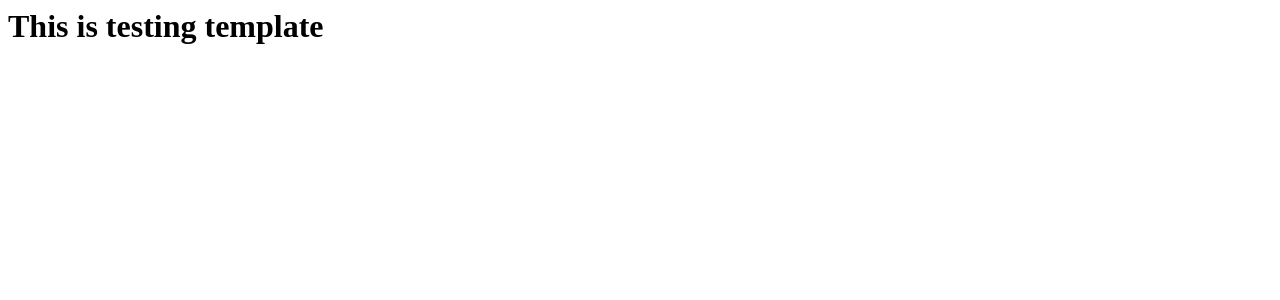
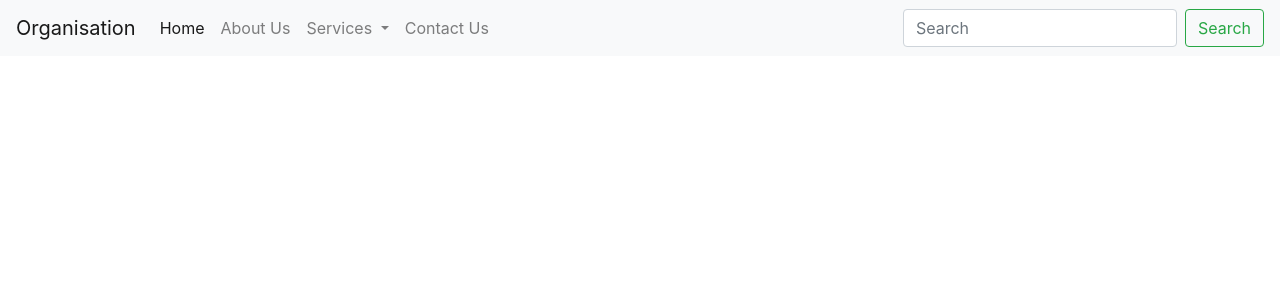
Before and after one commit to Indrajeet1995/Django_Test_Project, a Django app: page / in a window 1280 px wide. Shown: the top 300 px of the page. Run offline with Django 3.2, Linux system fonts and the light colour scheme; some libraries are stand-ins or nearby versions.

Commit message:
Added Bootstrap to template

```diff
--- a/Hello/home/views.py
+++ b/Hello/home/views.py
@@ -2,8 +2,11 @@ from django.shortcuts import render, HttpResponse
 
 # Create your views here.
 def index(request):
+    # context = {
+    #     "variable":"Variable passed successfully"
+    # }
+    # return HttpResponse("Home Page")
     return render(request, 'index.html')
-    # return HttpResponse("Home Page")
 
 def about(request):
     return HttpResponse("This is page is About Us")
--- a/Hello/static/test.txt
+++ b/Hello/static/test.txt
@@ -1 +1,2 @@
 this is a static file
+ git pull origin master --allow-unrelated-histories
--- a/Hello/templates/index.html
+++ b/Hello/templates/index.html
@@ -1,8 +1,59 @@
-<html>
-<head>
-<title>Testpage</title>
-</head>
-<body>
-<h1>This is testing template</h1>
-</body>
+<!doctype html>
+<html lang="en">
+  <head>
+    <!-- Required meta tags -->
+    <meta charset="utf-8">
+    <meta name="viewport" content="width=device-width, initial-scale=1, shrink-to-fit=no">
+
+    <!-- Bootstrap CSS -->
+    <link rel="stylesheet" href="https://stackpath.bootstrapcdn.com/bootstrap/4.5.0/css/bootstrap.min.css" integrity="sha384-9aIt2nRpC12Uk9gS9baDl411NQApFmC26EwAOH8WgZl5MYYxFfc+NcPb1dKGj7Sk" crossorigin="anonymous">
+
+    <title>Organisation Name</title>
+  </head>
+  <body>
+    <nav class="navbar navbar-expand-lg navbar-light bg-light">
+  <a class="navbar-brand" href="#">Organisation</a>
+  <button class="navbar-toggler" type="button" data-toggle="collapse" data-target="#navbarSupportedContent" aria-controls="navbarSupportedContent" aria-expanded="false" aria-label="Toggle navigation">
+    <span class="navbar-toggler-icon"></span>
+  </button>
+
+  <div class="collapse navbar-collapse" id="navbarSupportedContent">
+    <ul class="navbar-nav mr-auto">
+      <li class="nav-item active">
+        <a class="nav-link" href="#">Home <span class="sr-only">(current)</span></a>
+      </li>
+      <li class="nav-item">
+        <a class="nav-link" href="#">About Us</a>
+      </li>
+      <li class="nav-item dropdown">
+        <a class="nav-link dropdown-toggle" href="#" id="navbarDropdown" role="button" data-toggle="dropdown" aria-haspopup="true" aria-expanded="false">
+          Services
+        </a>
+        <div class="dropdown-menu" aria-labelledby="navbarDropdown">
+          <a class="dropdown-item" href="#">Service1</a>
+          <a class="dropdown-item" href="#">Service2</a>
+          <div class="dropdown-divider"></div>
+          <a class="dropdown-item" href="#">Something else here</a>
+        </div>
+      </li>
+      <li class="nav-item">
+        <a class="nav-link" href="#">Contact Us</a>
+      </li>
+      {% comment %} <li class="nav-item">
+        <a class="nav-link disabled" href="#" tabindex="-1" aria-disabled="true">Disabled</a>
+      </li> {% endcomment %}
+    </ul>
+    <form class="form-inline my-2 my-lg-0">
+      <input class="form-control mr-sm-2" type="search" placeholder="Search" aria-label="Search">
+      <button class="btn btn-outline-success my-2 my-sm-0" type="submit">Search</button>
+    </form>
+  </div>
+</nav>
+
+    <!-- Optional JavaScript -->
+    <!-- jQuery first, then Popper.js, then Bootstrap JS -->
+    <script src="https://code.jquery.com/jquery-3.5.1.slim.min.js" integrity="sha384-DfXdz2htPH0lsSSs5nCTpuj/zy4C+OGpamoFVy38MVBnE+IbbVYUew+OrCXaRkfj" crossorigin="anonymous"></script>
+    <script src="https://cdn.jsdelivr.net/npm/popper.js@1.16.0/dist/umd/popper.min.js" integrity="sha384-Q6E9RHvbIyZFJoft+2mJbHaEWldlvI9IOYy5n3zV9zzTtmI3UksdQRVvoxMfooAo" crossorigin="anonymous"></script>
+    <script src="https://stackpath.bootstrapcdn.com/bootstrap/4.5.0/js/bootstrap.min.js" integrity="sha384-OgVRvuATP1z7JjHLkuOU7Xw704+h835Lr+6QL9UvYjZE3Ipu6Tp75j7Bh/kR0JKI" crossorigin="anonymous"></script>
+  </body>
 </html>
```
